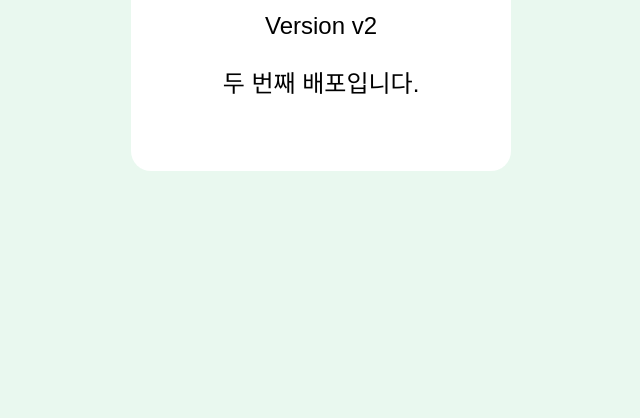
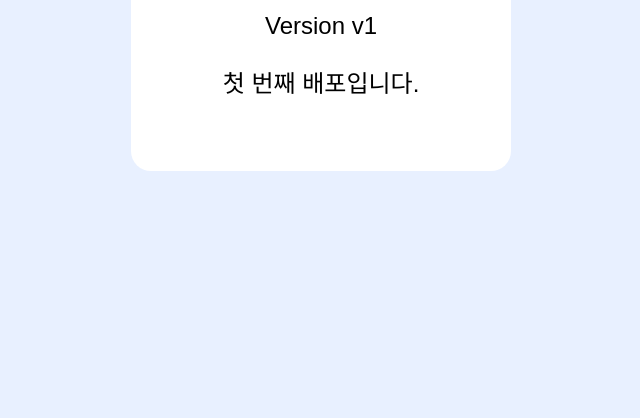
Before and after one commit to leejoeun/argocd-demo, a plain HTML site: page index.html in a window 1280 px wide. Shown: the part 382-800 px from the top of the page, without its empty margins (319-959 px from the left). Drawn offline with Linux system fonts and the light colour scheme.

Commit message:
Update v1

```diff
--- a/index.html
+++ b/index.html
@@ -8,7 +8,7 @@
     body {
       margin: 0; min-height: 100vh;
       display: grid; place-items: center;
-      background: #e9f8ef;
+      background: #e8f0ff;
       font-family: sans-serif; text-align: center;
     }
     main { padding: 48px; background: white; border-radius: 20px; }
@@ -19,8 +19,8 @@
 <body>
   <main>
     <h1>Argo CD Demo</h1>
-    <p>Version v2</p>
-    <p>두 번째 배포입니다.</p>
+    <p>Version v1</p>
+    <p>첫 번째 배포입니다.</p>
   </main>
 </body>
 </html>
```
